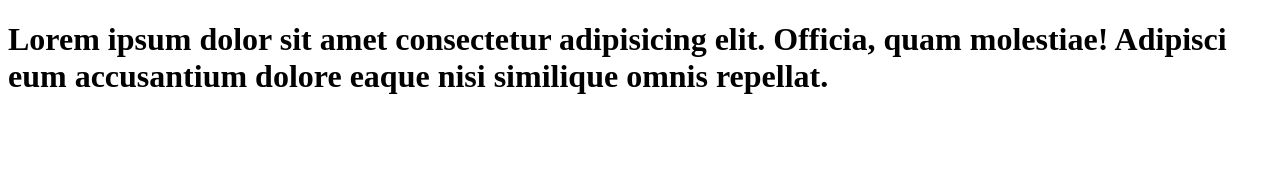
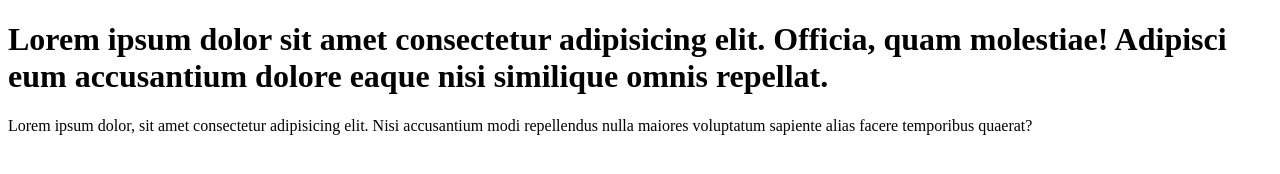
Before and after one commit to GeeklyCoder7/learning-git, a plain HTML site: page index.html in a window 1280 px wide. Drawn offline with Linux system fonts and the light colour scheme.

Commit message:
add paragraph to the index file

```diff
--- a/index.html
+++ b/index.html
@@ -9,5 +9,6 @@
     <h1>
         Lorem ipsum dolor sit amet consectetur adipisicing elit. Officia, quam molestiae! Adipisci eum accusantium dolore eaque nisi similique omnis repellat.
     </h1>
+    <p>Lorem ipsum dolor, sit amet consectetur adipisicing elit. Nisi accusantium modi repellendus nulla maiores voluptatum sapiente alias facere temporibus quaerat?</p>
 </body>
 </html>
```
